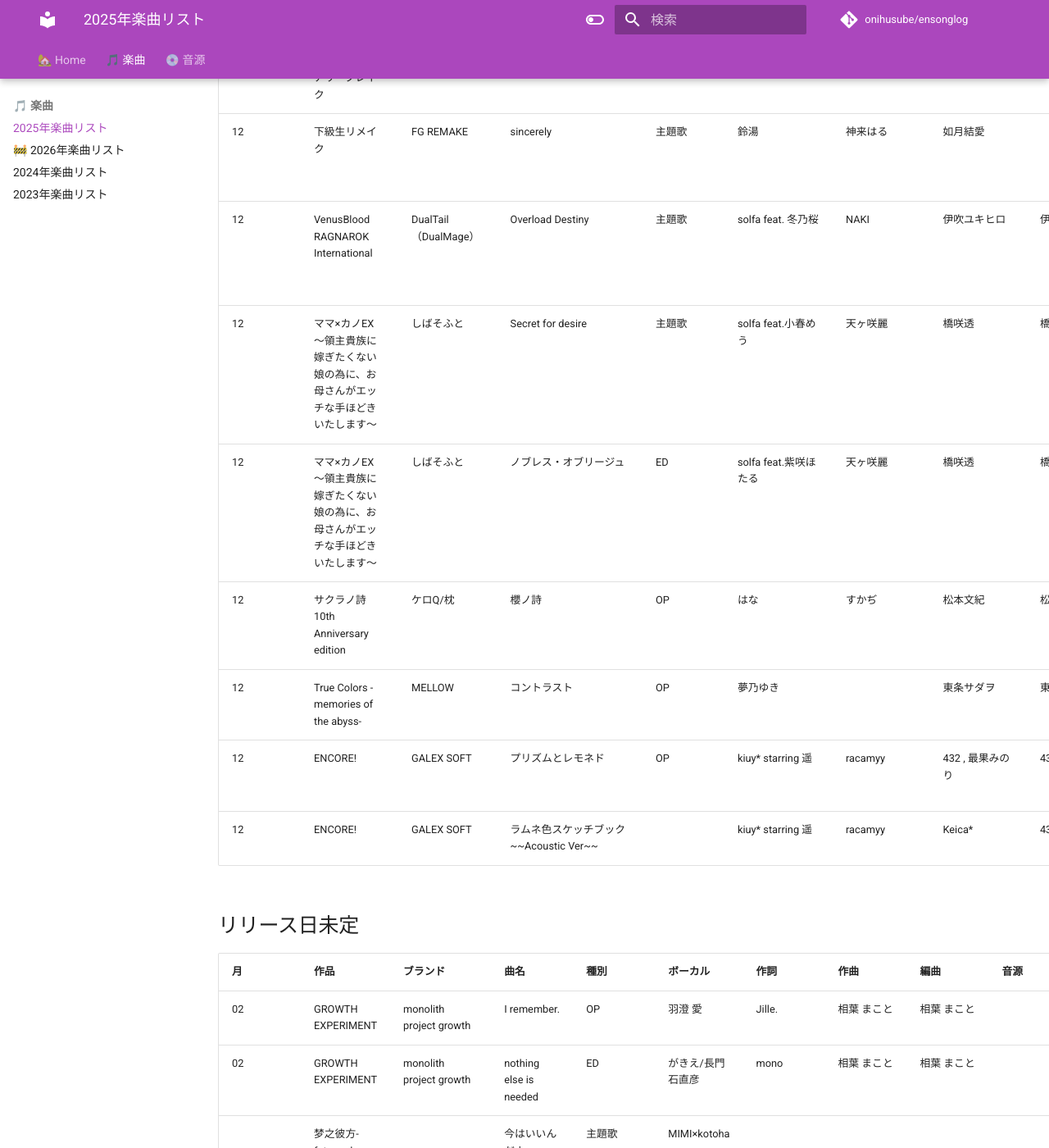
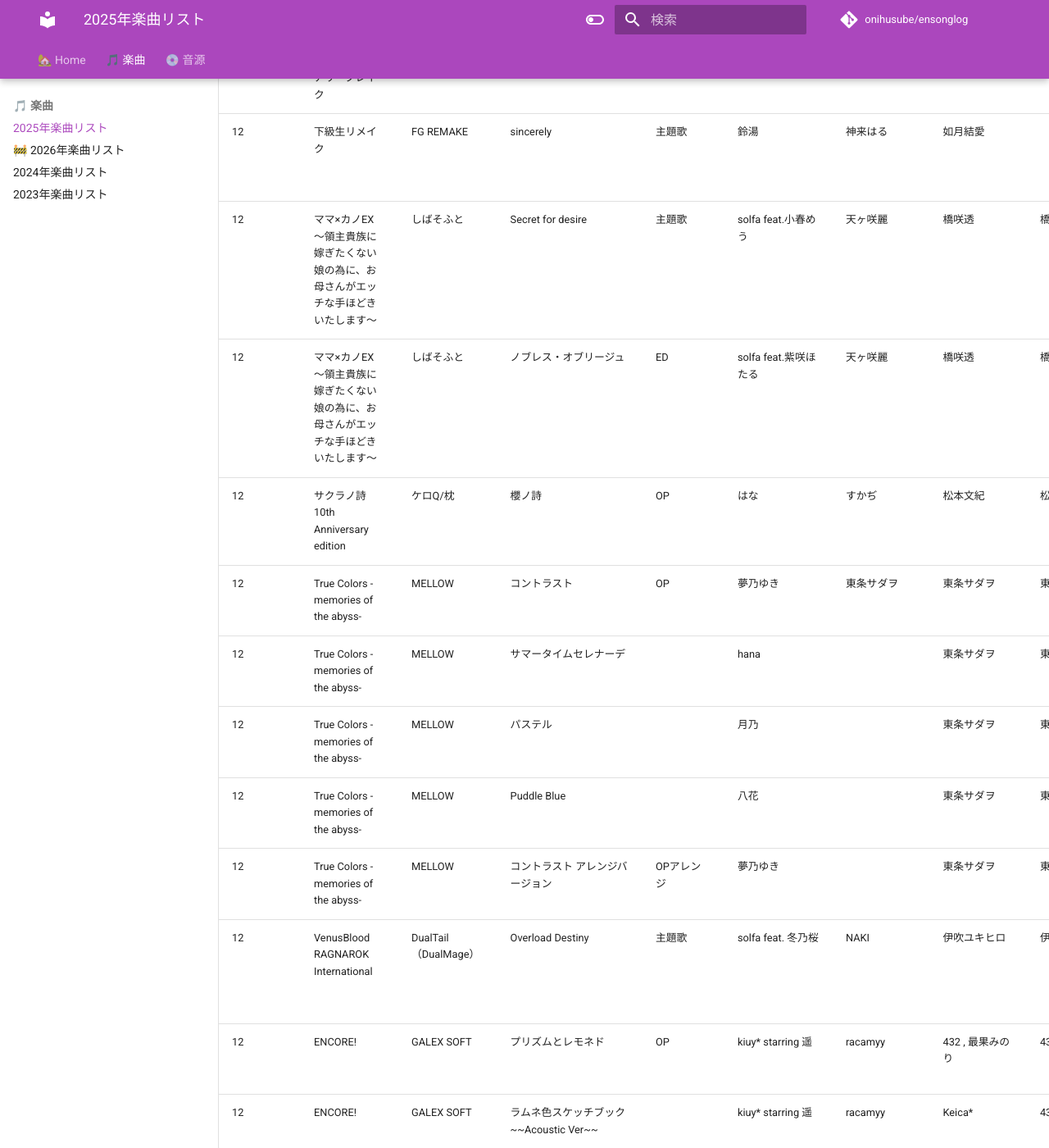
Before and after one commit to onihusube/ensonglog, an MkDocs documentation site: the page built from docs/2025/楽曲.md, in a window 1280 px wide and 1400 px high, scrolled down 25150 px. Shown: the whole window at 82% size. Built offline with MkDocs 1.6.1 and Material for MkDocs 9.7.7, drawn with Linux system fonts in a browser that asks for light colours; emoji names are drawn with the system emoji font; comment, search, counter and statistics services are not loaded.

Commit message:
追記と修正

```diff
--- a/docs/2025/楽曲.md
+++ b/docs/2025/楽曲.md
@@ -268,11 +268,15 @@ search:
 | 11<!--/28--> | バカップル・サプリメント | ま～まれぇど | ココロビタミン | 主題歌 | uniy | KyoKa | 藤井稿太郎 | 藤井稿太郎 | | mix, mastering：影虎 | [:fontawesome-brands-youtube:](https://www.youtube.com/watch?v=oJn0xU0_7Hc) |
 | 11<!--/28--> | 魔法閃士フェアリーブレイク | Triangle | フェアリーブレイク | 主題歌 | 和音まりか | AINTOPS | AINTOPS | AINTOPS |  |  | [:fontawesome-brands-youtube:](https://www.youtube.com/watch?v=L7zO4nJxhBc) |
 | 12<!--/19--> | 下級生リメイク | FG REMAKE | sincerely | 主題歌 | 鈴湯 | 神来はる | 如月結愛 | |  | Violin：谷崎舞／Guitar：田尻辰徳／Bass：丑山智一／楽曲制作：TWOFIVE | [:fontawesome-brands-youtube:](https://www.youtube.com/watch?v=yLHIoYJHE3w) |
-| 12<!--/19--> | VenusBlood RAGNAROK International | DualTail（DualMage） | Overload Destiny | 主題歌 | solfa feat. 冬乃桜 | NAKI | 伊吹ユキヒロ | 伊吹ユキヒロ  | VenusBlood RAGNAROK International オリジナルサウンドトラック |  |
 | 12<!--/19--> | ママ×カノEX ～領主貴族に嫁ぎたくない娘の為に、お母さんがエッチな手ほどきいたします～ | しばそふと | Secret for desire | 主題歌 | solfa feat.小春めう | 天ヶ咲麗 | 橋咲透 | 橋咲透 | 予約特典 オリジナルヴォーカルCD | | [:fontawesome-brands-youtube:](https://www.youtube.com/watch?v=5j2DI-4zb14) |
 | 12<!--/19--> | ママ×カノEX ～領主貴族に嫁ぎたくない娘の為に、お母さんがエッチな手ほどきいたします～ | しばそふと | ノブレス・オブリージュ | ED | solfa feat.紫咲ほたる | 天ヶ咲麗 | 橋咲透 | 橋咲透 | 予約特典 オリジナルヴォーカルCD | | |
 | 12<!--/26--> | サクラノ詩10th Anniversary edition | ケロQ/枕 | 櫻ノ詩 | OP | はな | すかぢ | 松本文紀 | 松本文紀 |  |  | [:fontawesome-brands-youtube:](https://www.youtube.com/watch?v=PaVxVPobTk8) |
-| 12<!--/26--> | True Colors -memories of the abyss- | MELLOW | コントラスト | OP | 夢乃ゆき | | 東条サダヲ | 東条サダヲ | | | [:fontawesome-brands-youtube:](https://www.youtube.com/watch?v=KZPvmLtTeL8) |
+| 12<!--/26--> | True Colors -memories of the abyss- | MELLOW | コントラスト | OP | 夢乃ゆき | 東条サダヲ | 東条サダヲ | 東条サダヲ | True Colors Original Sound Track | Guitar：Nemoka.T </br> ミックス：神灼爺 | [:fontawesome-brands-youtube:](https://www.youtube.com/watch?v=KZPvmLtTeL8) |
+| 12<!--/26--> | True Colors -memories of the abyss- | MELLOW | サマータイムセレナーデ |  | hana | | 東条サダヲ | 東条サダヲ | True Colors Original Sound Track | | [:fontawesome-brands-youtube:](https://www.youtube.com/watch?v=y2FvnowliJs) |
+| 12<!--/26--> | True Colors -memories of the abyss- | MELLOW | パステル |  | 月乃 | | 東条サダヲ | 東条サダヲ | True Colors Original Sound Track | | [:fontawesome-brands-youtube:](https://www.youtube.com/watch?v=y2FvnowliJs) |
+| 12<!--/26--> | True Colors -memories of the abyss- | MELLOW | Puddle Blue |  | 八花 | | 東条サダヲ | 東条サダヲ | True Colors Original Sound Track | | [:fontawesome-brands-youtube:](https://www.youtube.com/watch?v=y2FvnowliJs) |
+| 12<!--/26--> | True Colors -memories of the abyss- | MELLOW | コントラスト アレンジバージョン | OPアレンジ | 夢乃ゆき | | 東条サダヲ | 東条サダヲ | サントラ予約特典 | | [:fontawesome-brands-youtube:](https://www.youtube.com/watch?v=KZPvmLtTeL8) |
+| 12<!--/26--> | VenusBlood RAGNAROK International | DualTail（DualMage） | Overload Destiny | 主題歌 | solfa feat. 冬乃桜 | NAKI | 伊吹ユキヒロ | 伊吹ユキヒロ  | VenusBlood RAGNAROK International オリジナルサウンドトラック |  |
 | 12<!--/31--> | ENCORE! | GALEX SOFT | プリズムとレモネド | OP | kiuy\* starring 遥 | racamyy | 432 , 最果みのり | 432 | 『プリズムとレモネド』 CDシングル ([BOOTH](https://galexsoft.booth.pm/items/7108927)) |  | |
 | 12<!--/31--> | ENCORE! | GALEX SOFT | ラムネ色スケッチブック ~~Acoustic Ver~~ |  | kiuy\* starring 遥 | racamyy | Keica\* | 432 | |  |
 
```
Also changed, not shown: docs/2025/音源.md (+2 -2 lines).
